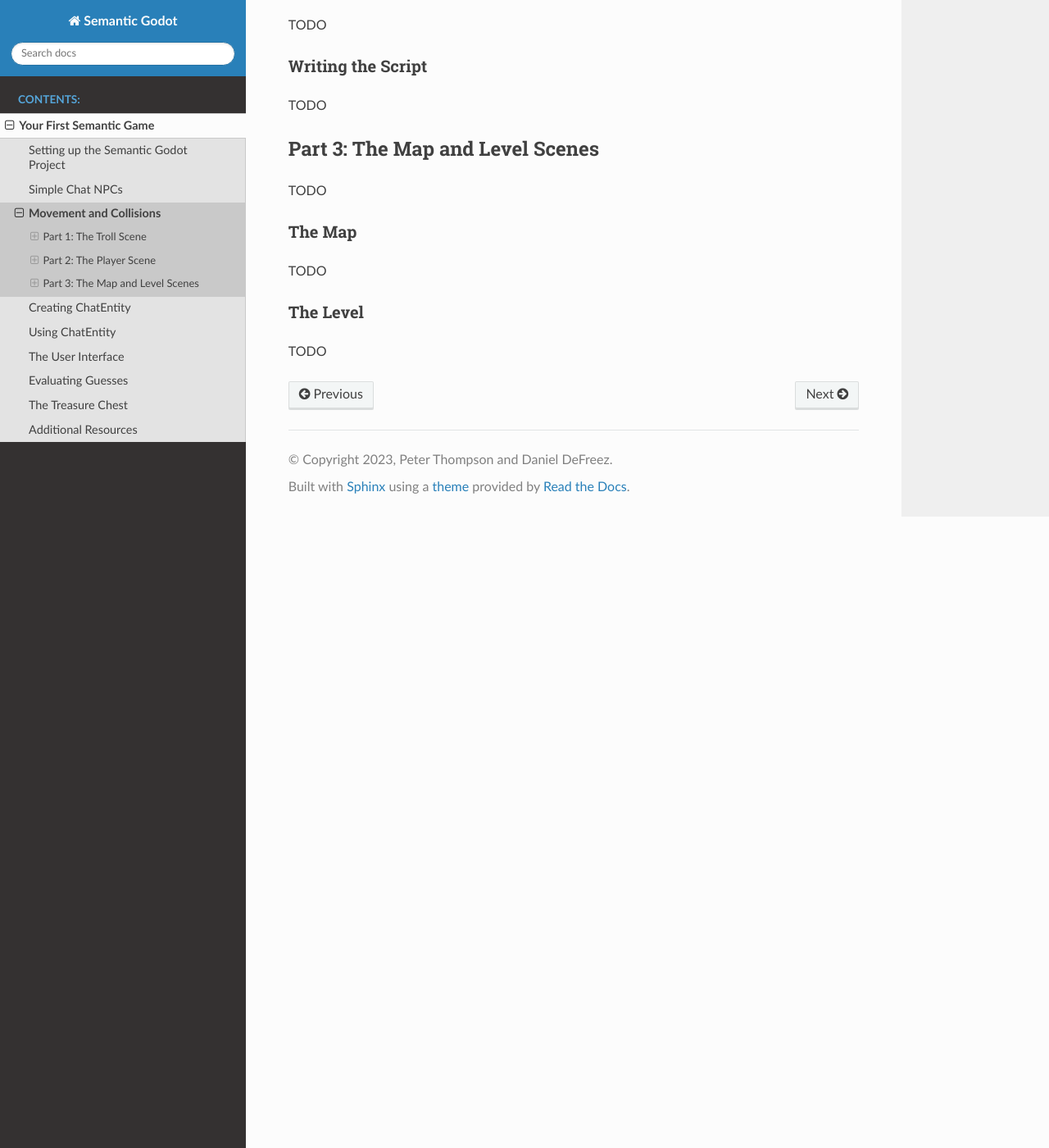
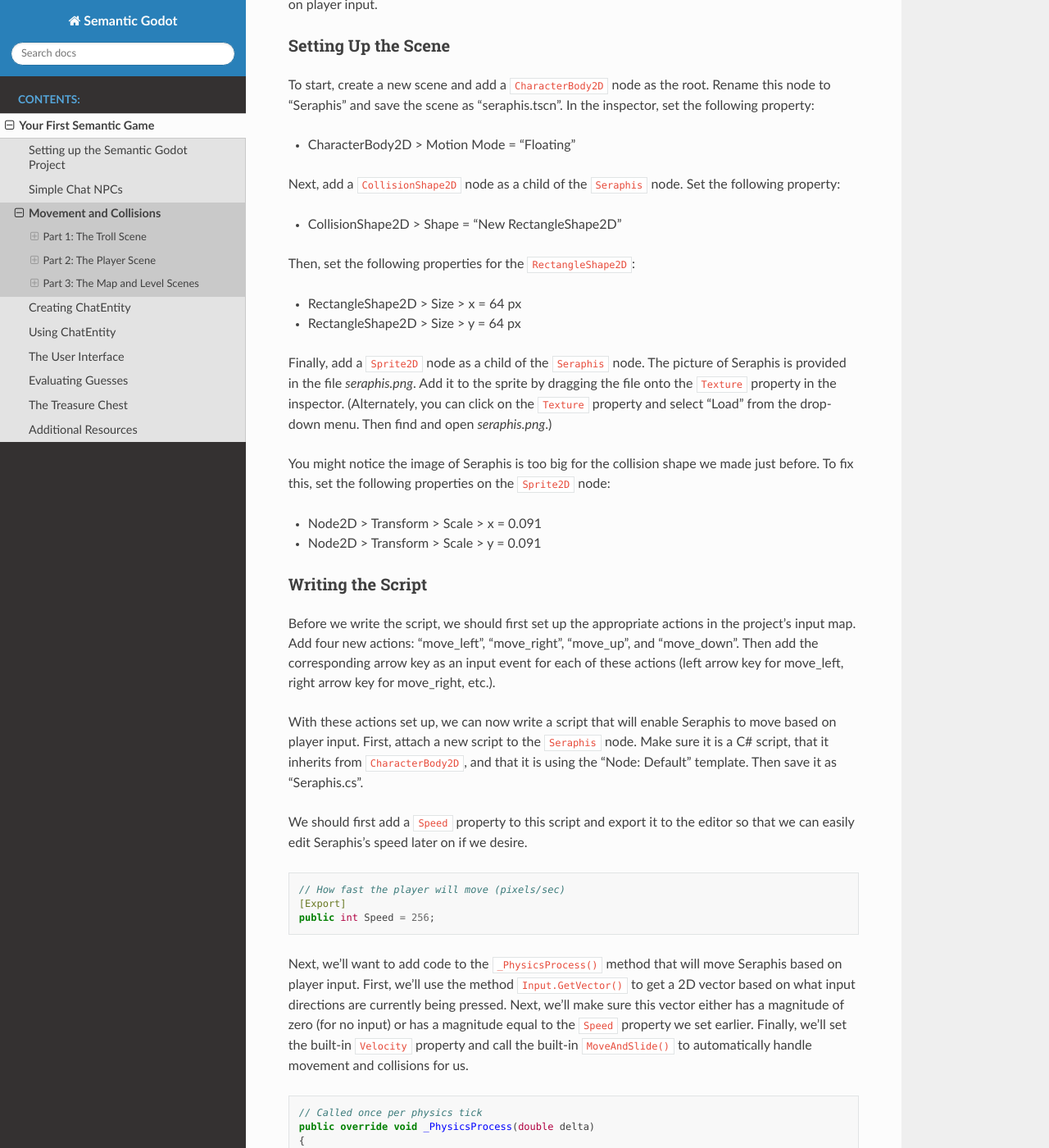
Before and after one commit to RaiderSoft/semantic-godot, a Sphinx documentation site: the page built from docs/first_semantic_game/03.movement_and_collisions.rst, in a window 1280 px wide and 1400 px high, scrolled down 2507 px. Shown: the whole window at 82% size. Built offline with Sphinx 7.4.7 and the Read the Docs theme 2.0.0, drawn with Linux system fonts in a browser that asks for light colours; some of the changed text lies outside the part shown.

Commit message:
Fill in Seraphis part of movement/collisions tutorial

```diff
--- a/docs/first_semantic_game/03.movement_and_collisions.rst
+++ b/docs/first_semantic_game/03.movement_and_collisions.rst
@@ -55,8 +55,9 @@ riddle correctly. At this point, we won't be able to tell automatically when the
 answered, so instead we'll trigger the movement with keyboard input, just so we can be sure the
 movement and collisions are all working correctly.
 
-First, attach a new script to the ``Gralk`` node. Make sure it is a C# script and that it inherits
-from ``CharacterBody2D``. Then save it as "Gralk.cs".
+First, attach a new script to the ``Gralk`` node. Make sure it is a C# script, that it inherits
+from ``CharacterBody2D``, and that it is using the "Node: Default" template. Then save it as
+"Gralk.cs".
 
 With the script open, we'll add the property ``_allowToPassPosition``, which will hold the position
 that we want to move Gralk to in order to allow the player to pass. In the ``_Ready()`` method,
@@ -65,16 +66,16 @@ left off the end of the bridge).
 
 .. code-block:: csharp
 
-	// Where Gralk should move to allow player to pass
-	private Vector2 _allowToPassPosition;
+    // Where Gralk should move to allow player to pass
+    private Vector2 _allowToPassPosition;
 
-	// Called when the node enters the scene tree for the first time.
-	public override void _Ready()
-	{
-		// Designate where Gralk should move to allow player to pass
-		_allowToPassPosition = Position;
-		_allowToPassPosition.X -= 256;
-	}
+    // Called when the node enters the scene tree for the first time.
+    public override void _Ready()
+    {
+        // Designate where Gralk should move to allow player to pass
+        _allowToPassPosition = Position;
+        _allowToPassPosition.X -= 256;
+    }
 
 Next, we can add a method to call when we want to move Gralk out of the way. This script works by
 using a `tween <https://docs.godotengine.org/en/stable/classes/class_tween.html>`_ object that will
@@ -83,12 +84,12 @@ designated amount of time.
 
 .. code-block:: csharp
 
-	// Moves Gralk to allow the player to pass
-	public void AllowToPass()
-	{
-		Tween moveTween = CreateTween();
-		moveTween.TweenProperty(this, "position", _allowToPassPosition, 2);
-	}
+    // Moves Gralk to allow the player to pass
+    public void AllowToPass()
+    {
+        Tween moveTween = CreateTween();
+        moveTween.TweenProperty(this, "position", _allowToPassPosition, 2);
+    }
 
 Finally, we'll add the temporary script that will allow us to trigger this movement by pressing the
 ``ALT`` key. First, set up a new action in the project's input map. (You can access the input map
@@ -98,29 +99,99 @@ back to the *Gralk.cs* script and add the following in the ``_Input()`` method.
 
 .. code-block:: csharp
 
-	// (Temporary) Listen for input to move Gralk out of the way
-	public override void _Input(InputEvent @event)
-	{
-		if (@event.IsActionPressed("allow_to_pass"))
-		{
-			AllowToPass();
-		}
-	}
+    // (Temporary) Listen for input to move Gralk out of the way
+    public override void _Input(InputEvent @event)
+    {
+        if (@event.IsActionPressed("allow_to_pass"))
+        {
+            AllowToPass();
+        }
+    }
 
 Part 2: The Player Scene
 ------------------------
 
-TODO
+The scene for the player character, whose name is Seraphis, will be set up in the same way as
+Gralk's scene. We'll have a ``CharacterBody2D`` as the root and a collision shape and a sprite as
+children. The script, however, will be different since we'll want Seraphis to be able to move based
+on player input.
 
 Setting Up the Scene
 ^^^^^^^^^^^^^^^^^^^^
 
-TODO
+To start, create a new scene and add a ``CharacterBody2D`` node as the root. Rename this node to
+"Seraphis" and save the scene as "seraphis.tscn". In the inspector, set the following property:
+
+* CharacterBody2D > Motion Mode = "Floating"
+
+Next, add a ``CollisionShape2D`` node as a child of the ``Seraphis`` node. Set the following
+property:
+
+* CollisionShape2D > Shape = "New RectangleShape2D"
+
+Then, set the following properties for the ``RectangleShape2D``:
+
+* RectangleShape2D > Size > x = 64 px
+* RectangleShape2D > Size > y = 64 px
+
+Finally, add a ``Sprite2D`` node as a child of the ``Seraphis`` node. The picture of Seraphis is
+provided in the file *seraphis.png*. Add it to the sprite by dragging the file onto the ``Texture``
+property in the inspector. (Alternately, you can click on the ``Texture`` property and select "Load"
+from the drop-down menu. Then find and open *seraphis.png*.)
+
+You might notice the image of Seraphis is too big for the collision shape we made just before. To fix
+this, set the following properties on the ``Sprite2D`` node:
+
+* Node2D > Transform > Scale > x = 0.091
+* Node2D > Transform > Scale > y = 0.091
 
 Writing the Script
 ^^^^^^^^^^^^^^^^^^
 
-TODO
+Before we write the script, we should first set up the appropriate actions in the project's input
+map. Add four new actions: "move_left", "move_right", "move_up", and "move_down". Then add the
+corresponding arrow key as an input event for each of these actions (left arrow key for move_left,
+right arrow key for move_right, etc.).
+
+With these actions set up, we can now write a script that will enable Seraphis to move based on
+player input. First, attach a new script to the ``Seraphis`` node. Make sure it is a C# script,
+that it inherits from ``CharacterBody2D``, and that it is using the "Node: Default" template. Then
+save it as "Seraphis.cs".
+
+We should first add a ``Speed`` property to this script and export it to the editor so that we can
+easily edit Seraphis's speed later on if we desire.
+
+.. code-block:: csharp
+
+    // How fast the player will move (pixels/sec)
+    [Export]
+    public int Speed = 256;
+
+Next, we'll want to add code to the ``_PhysicsProcess()`` method that will move Seraphis based on
+player input. First, we'll use the method ``Input.GetVector()`` to get a 2D vector based on what
+input directions are currently being pressed. Next, we'll make sure this vector either has a
+magnitude of zero (for no input) or has a magnitude equal to the ``Speed`` property we set earlier.
+Finally, we'll set the built-in ``Velocity`` property and call the built-in ``MoveAndSlide()`` to
+automatically handle movement and collisions for us.
+
+.. code-block:: csharp
+
+    // Called once per physics tick
+    public override void _PhysicsProcess(double delta)
+    {
+        // Get input vector
+        var velocity = Input.GetVector("move_left", "move_right", "move_up", "move_down");
+
+        // Set correct magnitude
+        if (velocity.Length() > 0)
+            velocity = velocity.Normalized() * Speed;
+
+        // Set Velocity property of this CharacterBody2D
+        Velocity = velocity;
+
+        // Call Godot's built-in function for physics-based movement
+        MoveAndSlide();
+    }
 
 Part 3: The Map and Level Scenes
 --------------------------------
```
Also changed, not shown: other parts of docs/first_semantic_game/03.movement_and_collisions.rst (+2 -2 lines).
